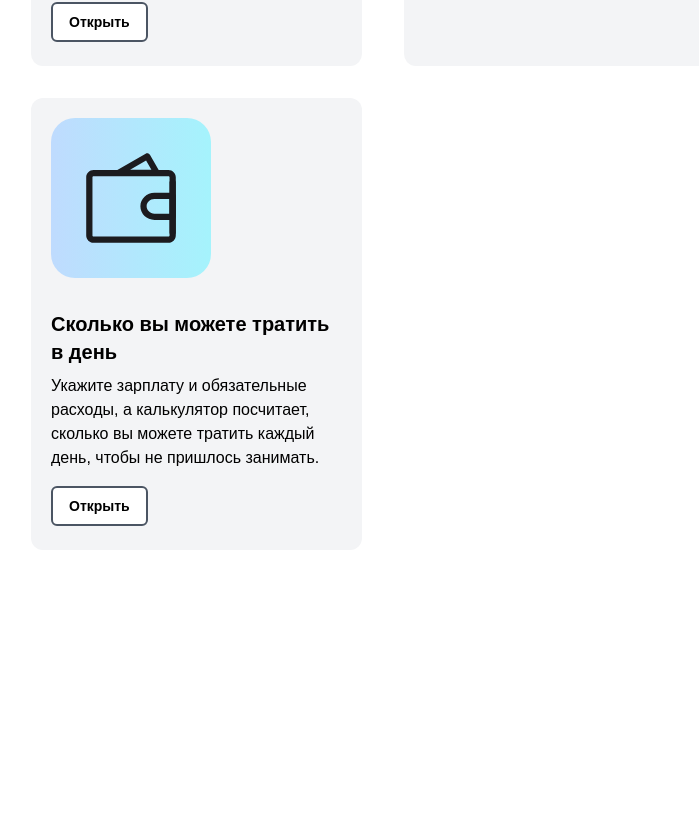
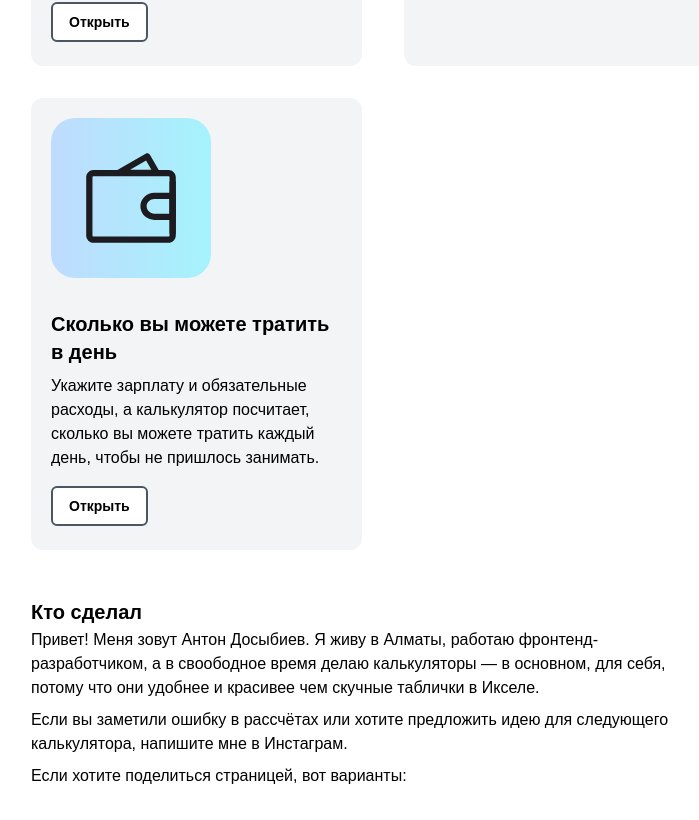
Before and after one commit to Dosybi/groovy-calcs, a Next.js app: page / in a window 1280 px wide. Shown: the part 1210-2030 px from the top of the page, without its empty margins (241-940 px from the left). Before the commit the page ends 1792 px from the top, so only its background shows below. Built offline with nearby package versions, Linux system fonts and the light colour scheme.

Commit message:
add author component

```diff
--- /dev/null
+++ b/components/Author.js
@@ -0,0 +1,27 @@
+const content = {
+  title: 'Кто сделал',
+  text: [
+    'Привет! Меня зовут Антон Досыбиев. Я живу в Алматы, работаю фронтенд-разработчиком, а в своободное время делаю калькуляторы — в основном, для себя, потому что они удобнее и красивее чем скучные таблички в Икселе.',
+    'Если вы заметили ошибку в рассчётах или хотите предложить идею для следующего калькулятора, напишите мне в Инстаграм.',
+    'Если хотите поделиться страницей, вот варианты:',
+  ],
+}
+
+const Author = () => {
+  return (
+    <div className="mb-8">
+      <div className="mb-0.5 text-xl font-bold lg:mt-4 lg:text-xl">
+        {content.title}
+      </div>
+      {content.text.map((paragraph) => {
+        return (
+          <p className="mb-2 max-w-2xl" key={paragraph}>
+            {paragraph}
+          </p>
+        )
+      })}
+    </div>
+  )
+}
+
+export default Author
--- a/pages/index.js
+++ b/pages/index.js
@@ -2,6 +2,7 @@ import Head from 'next/head'
 
 import Description from '../components/Description'
 import Card from '../components/Card'
+import Author from '../components/Author'
 
 import InflationIcon from '../assets/icons/turkey.svg'
 import MinorExpensesIcon from '../assets/icons/game.svg'
@@ -78,6 +79,7 @@ export default function Home() {
             return <Card {...calc} key={calc.name} />
           })}
         </div>
+        <Author />
       </main>
     </>
   )
```
